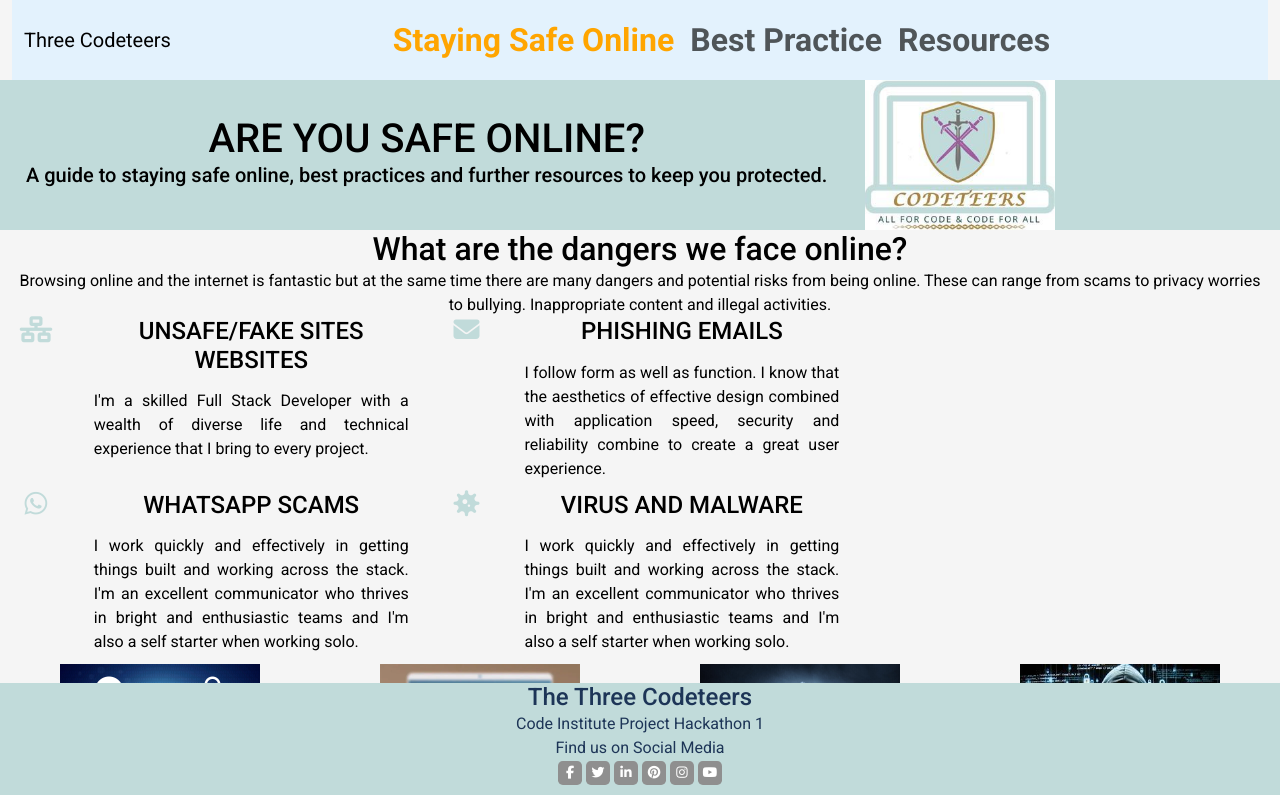
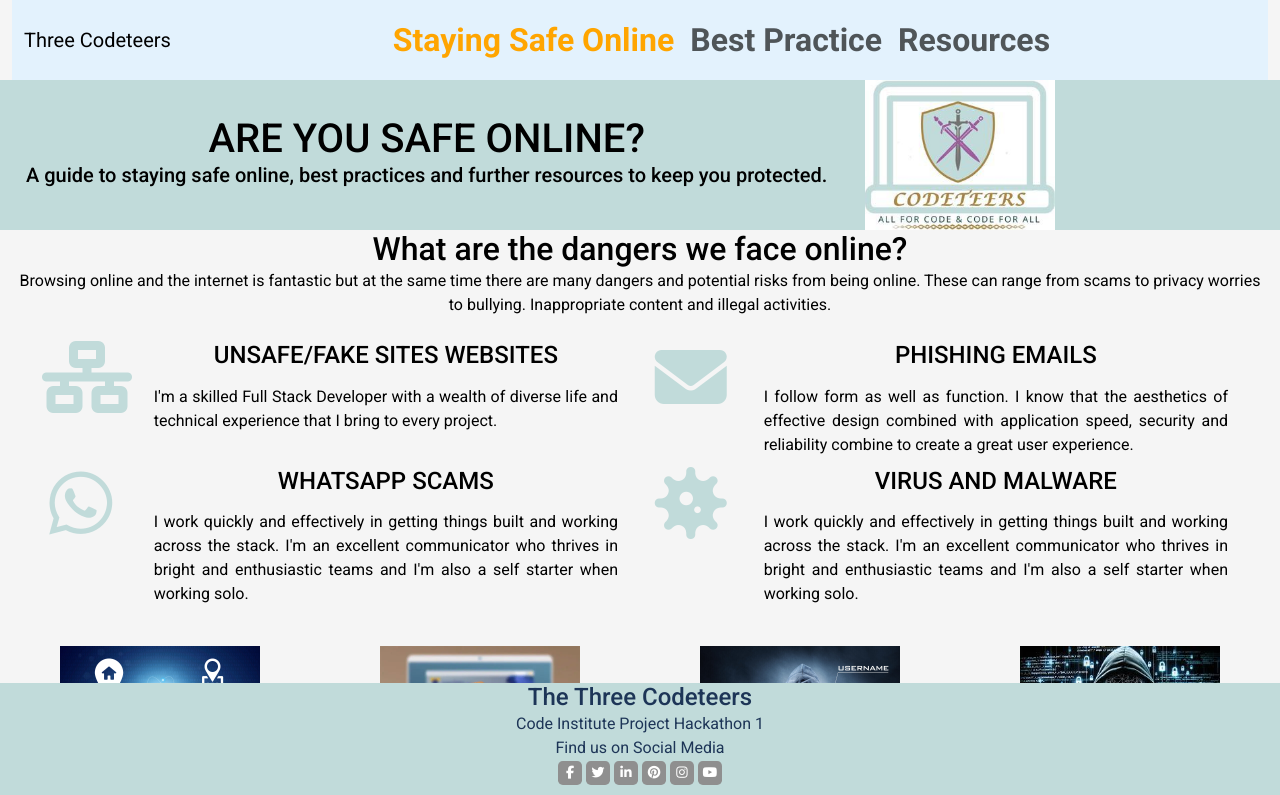
Before and after one commit to SamuelParkerTech/WWBC-3CODETEERS-HACK1, a plain HTML site: page WIPIndexamendments.html in a window 1280 px wide. Shown: the top 795 px of the page. Drawn offline with nearby package versions, Linux system fonts and the light colour scheme.

Commit message:
wip page almost finished

```diff
--- a/WIPIndexamendments.html
+++ b/WIPIndexamendments.html
@@ -81,8 +81,9 @@
                         Inappropriate
                         content and illegal activities.
                     </P>
+                    <br>
                     <!-- Code copied from the Love Rosie Project and repurposed/changed to suit this section -->
-                    <div class="col-md-8 bg-color-three-reasons section-column">
+                    <div class="col-md-12 section-column">
                         <div class="row">
                             <div class="col">
                             </div>
--- a/assets/css/style.css
+++ b/assets/css/style.css
@@ -77,12 +77,19 @@ nav {
 }
 
 .dangersonline-icon  {
-    font-size: 26px;
+    font-size: 72px;
     color: #C1DBDA;
 }
 
 .dangersonline-heading  {
     margin-bottom: 15px;
+}
+
+.section-column {
+    justify-content: center;
+    display: table;
+    padding: 0 30px 30px;
+    float:none;
 }
 
 .safeimage  {width:  200px;}
```
Also changed, not shown: resource.html (+3 -3 lines).
